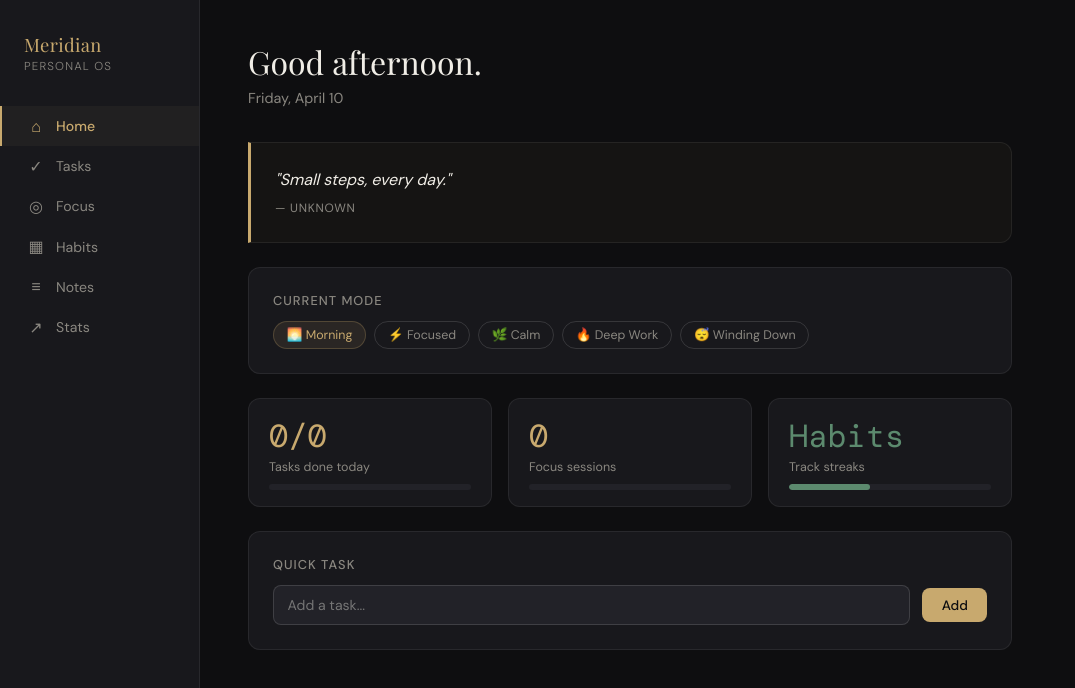
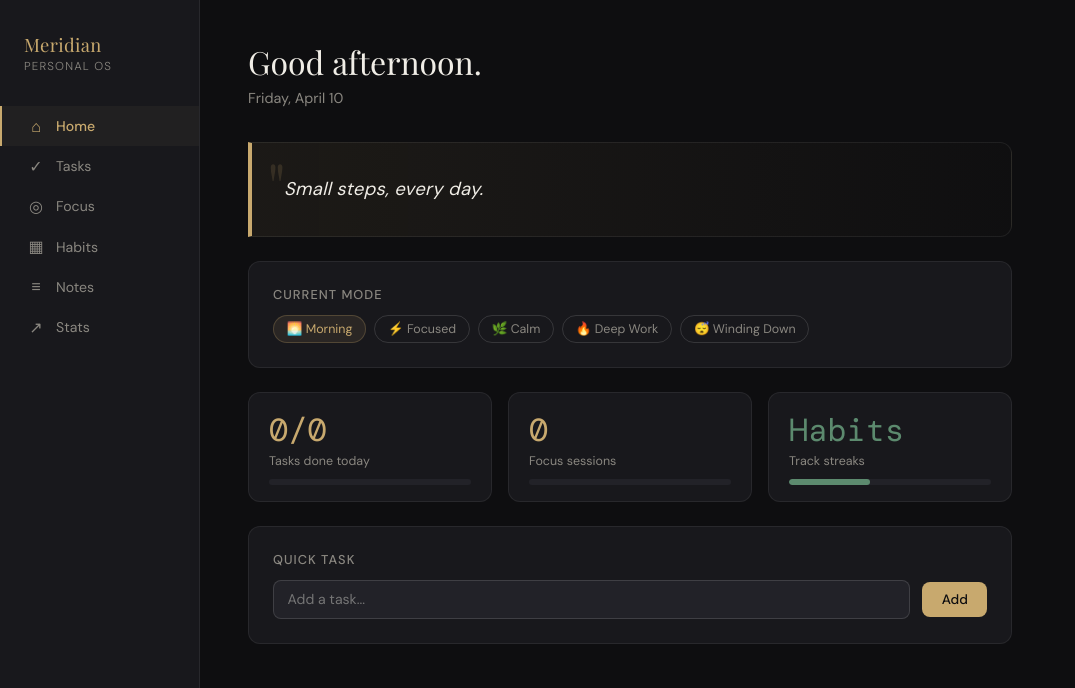
Before and after one commit to Rishirxt/Meridian, a React (Create React App) app in the folder personalsite/: page / in a window 1280 px wide. Shown: the top 688 px of the page, without its empty margins (0-1075 px from the left). Built offline with nearby package versions, Linux system fonts and the light colour scheme.

Commit message:
UIChanges

```diff
--- a/personalsite/src/App.jsx
+++ b/personalsite/src/App.jsx
@@ -69,6 +69,7 @@ export default function App() {
           --font-mono: 'DM Mono', monospace;
         }
         body { background: var(--bg); color: var(--text); font-family: var(--font-body); }
+        @keyframes fadeIn { from { opacity: 0; transform: translateY(10px); } to { opacity: 1; transform: translateY(0); } }
         .app { display: flex; min-height: 100vh; }
         .sidebar {
           width: 200px; min-height: 100vh; background: var(--surface);
@@ -93,12 +94,18 @@ export default function App() {
         .nav-item.active { color: var(--accent); border-left-color: var(--accent); background: rgba(200,169,110,0.05); font-weight: 500; }
         .nav-icon { font-size: 1rem; width: 20px; text-align: center; }
         .main { margin-left: 200px; flex: 1; min-height: 100vh; }
-        .page { padding: 2.5rem 3rem; max-width: 860px; }
+        .page { padding: 2.5rem 3rem; max-width: 860px; animation: fadeIn 0.4s ease-out forwards; }
 
         /* Cards */
         .card {
           background: var(--surface); border: 1px solid var(--border);
           border-radius: var(--radius); padding: 1.5rem;
+          transition: transform 0.2s ease, box-shadow 0.2s ease, border-color 0.2s ease;
+        }
+        .card:hover {
+          transform: translateY(-2px);
+          box-shadow: 0 8px 24px rgba(0,0,0,0.2);
+          border-color: var(--border2);
         }
         .card-sm { padding: 1rem 1.25rem; }
         .grid2 { display: grid; grid-template-columns: 1fr 1fr; gap: 1rem; }
@@ -293,9 +300,9 @@ function HomePage({ mood, setMood, quote, setPage }) {
       </div>
 
       {/* Quote */}
-      <div className="card mb1" style={{ borderLeft: "3px solid var(--accent)", borderRadius: "0 12px 12px 0", background: "rgba(200,169,110,0.04)" }}>
-        <p style={{ color: "var(--text)", fontStyle: "italic", fontSize: "1rem", lineHeight: 1.6 }}>"{quote.text}"</p>
-        <p style={{ marginTop: "0.4rem", fontSize: "0.75rem", letterSpacing: "0.06em", textTransform: "uppercase" }}>— {quote.author}</p>
+      <div className="card mb1" style={{ position: "relative", borderLeft: "4px solid var(--accent)", borderRadius: "0 12px 12px 0", background: "linear-gradient(90deg, rgba(200,169,110,0.08) 0%, rgba(200,169,110,0.01) 100%)", padding: "2rem" }}>
+        <div style={{ position: "absolute", top: "10px", left: "15px", fontSize: "4rem", color: "var(--accent)", opacity: 0.15, fontFamily: "var(--font-display)", lineHeight: 1 }}>"</div>
+        <p style={{ color: "var(--text)", fontStyle: "italic", fontSize: "1.15rem", lineHeight: 1.6, position: "relative", zIndex: 1, letterSpacing: "0.02em" }}>{quote.text}</p>
       </div>
 
       {/* Mood */}
```
